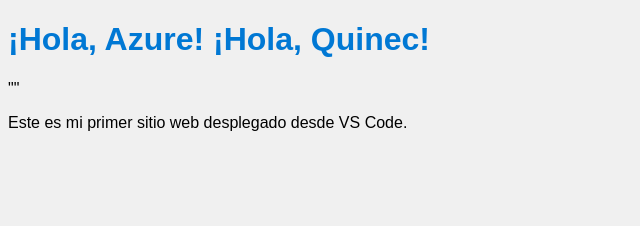
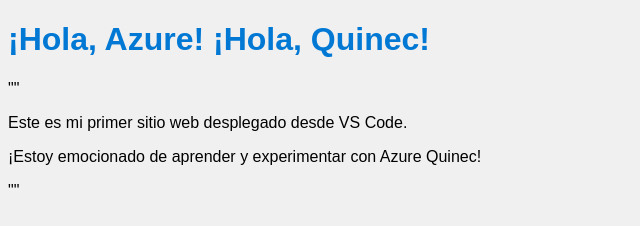
Before and after one commit to Wikelman-83/Quinec, a plain HTML site: page index.html in a window 1280 px wide. Shown: the whole page, without its empty margins (0-640 px from the left). Drawn offline with Linux system fonts and the light colour scheme.

Commit message:
Segundo intento de activar workflow

```diff
--- a/index.html
+++ b/index.html
@@ -8,6 +8,7 @@
 <body>
   <h1>¡Hola, Azure! ¡Hola, Quinec!</h1> "<!-- Comentario: Este es un comentario en HTML  para activar el workflow-->"
   <p>Este es mi primer sitio web desplegado desde VS Code.</p>
+  <p>¡Estoy emocionado de aprender y experimentar con Azure Quinec!</p> "<!-- Comentario: Este es otro comentario en HTML para activar el workflow -->"
   <script src="script.js"></script>
 </body>
 </html>
```
